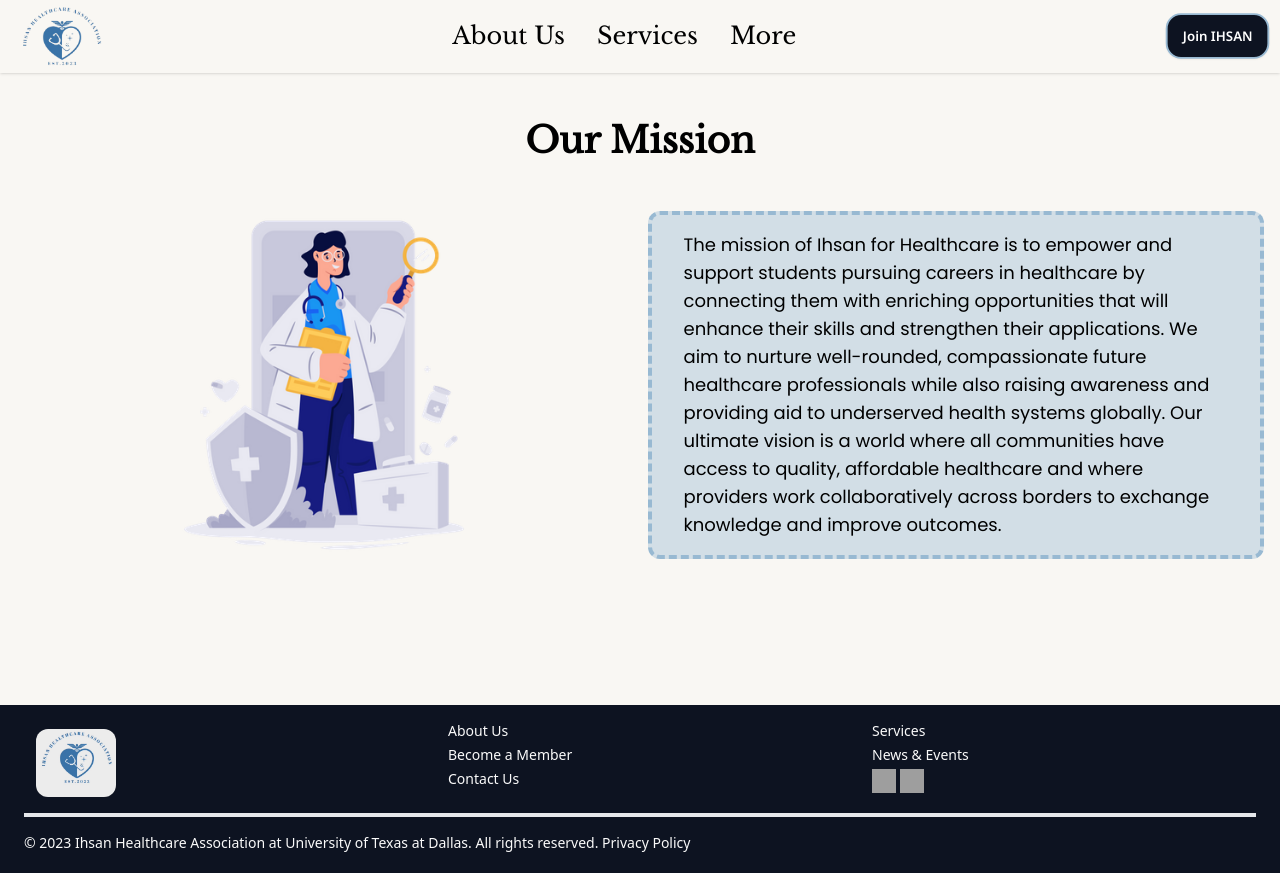
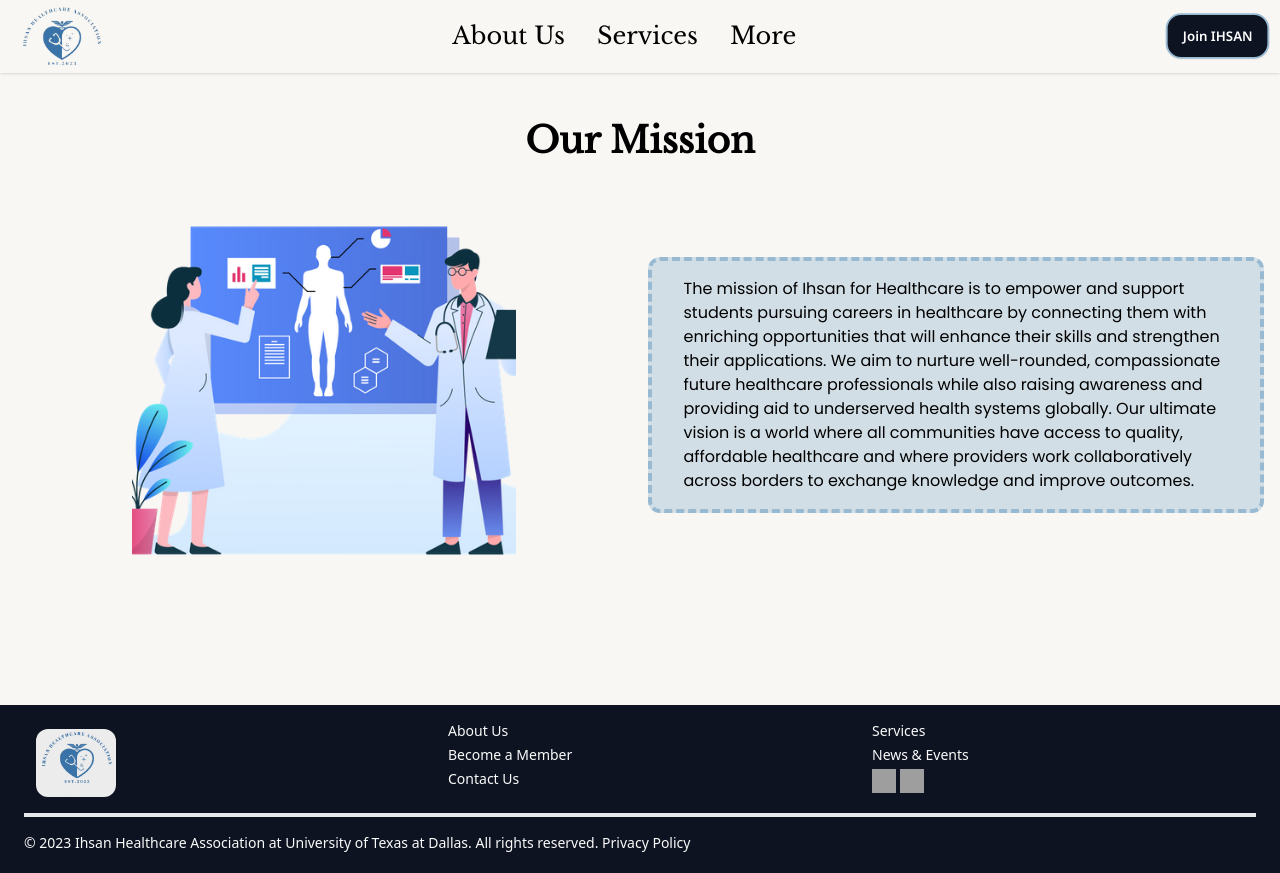
Before and after one commit to Noordibou/IHSAN, a Next.js app: page /mission in a window 1280 px wide. Built offline with nearby package versions, Linux system fonts and the light colour scheme; grey boxes are pictures that could not be loaded.

Commit message:
updated nav, font & size

```diff
--- a/src/pages/MissionStatement.jsx
+++ b/src/pages/MissionStatement.jsx
@@ -6,19 +6,19 @@
 const MissionPage = () => {
   return (
     <div className="flex flex-col justify-center md:mt-36 mt-10 items-center pb-8 lg:pb-28 ">
-      <h1 className="text-4xl font-semibold text-center font-title pb-4 md:-mt-24">Our Mission</h1>
+      <h1 className="md:text-4xl text-3xl font-semibold text-center font-title pb-4 md:-mt-24">Our Mission</h1>
       <div className="flex flex-col  items-center md:flex-row gap-4 p-4">
         <div className="md:w-1/2 flex  justify-center">
           <Image
-            src="/student2.webp"
+            src="/doctor.png"
             alt="Mission Image"
             width={800}
             height={400}
-            className="rounded-md h-96 w-96 object-cover "
+            className="rounded-md md:h-96 md:w-96 object-cover "
           />
         </div>
         <div className="md:w-1/2 px-4 md:px-8 border-dashed border-4 border-third rounded-xl py-4 bg-third/40">
-          <p className="text-lg font-body">
+          <p className="text-base font-body">
           The mission of Ihsan for Healthcare is to empower and support students pursuing careers in healthcare by connecting them with enriching opportunities that will enhance their skills and strengthen their applications. We aim to nurture well-rounded, compassionate future healthcare professionals while also raising awareness and providing aid to underserved health systems globally. Our ultimate vision is a world where all communities have access to quality, affordable healthcare and where providers work collaboratively across borders to exchange knowledge and improve outcomes.
           </p>
         </div>
```
